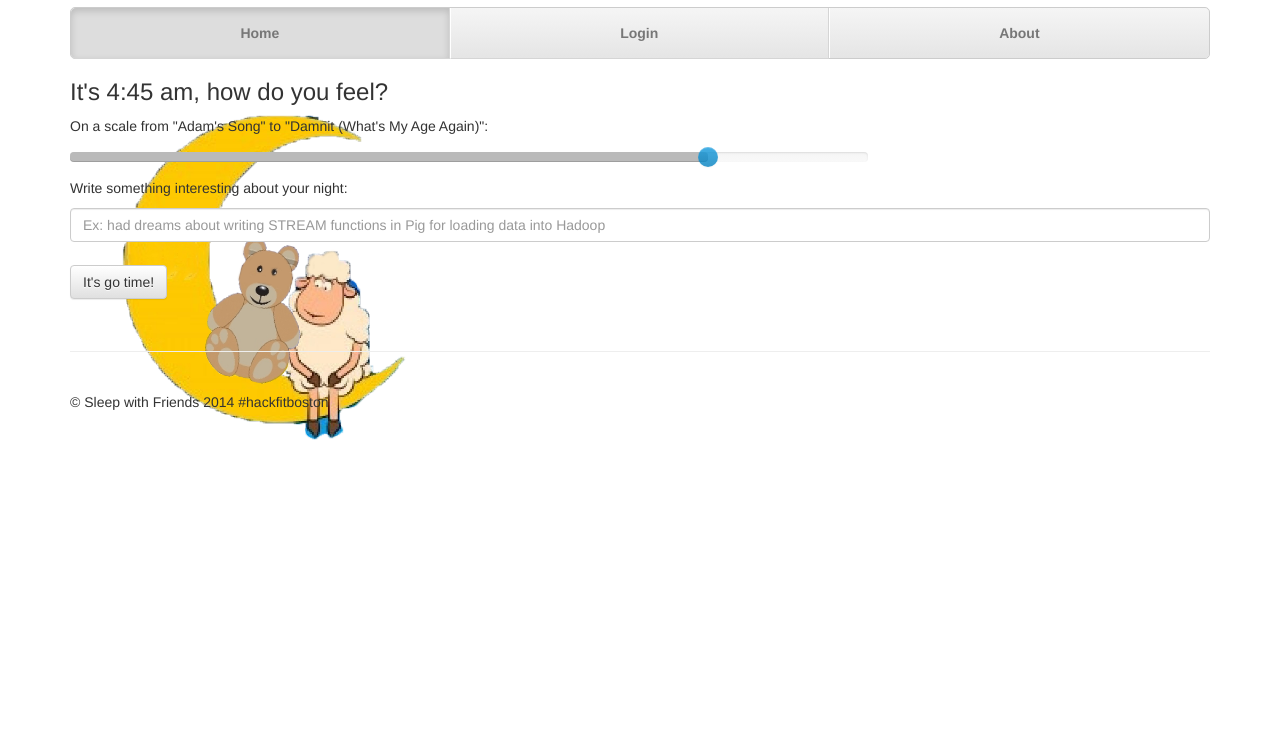
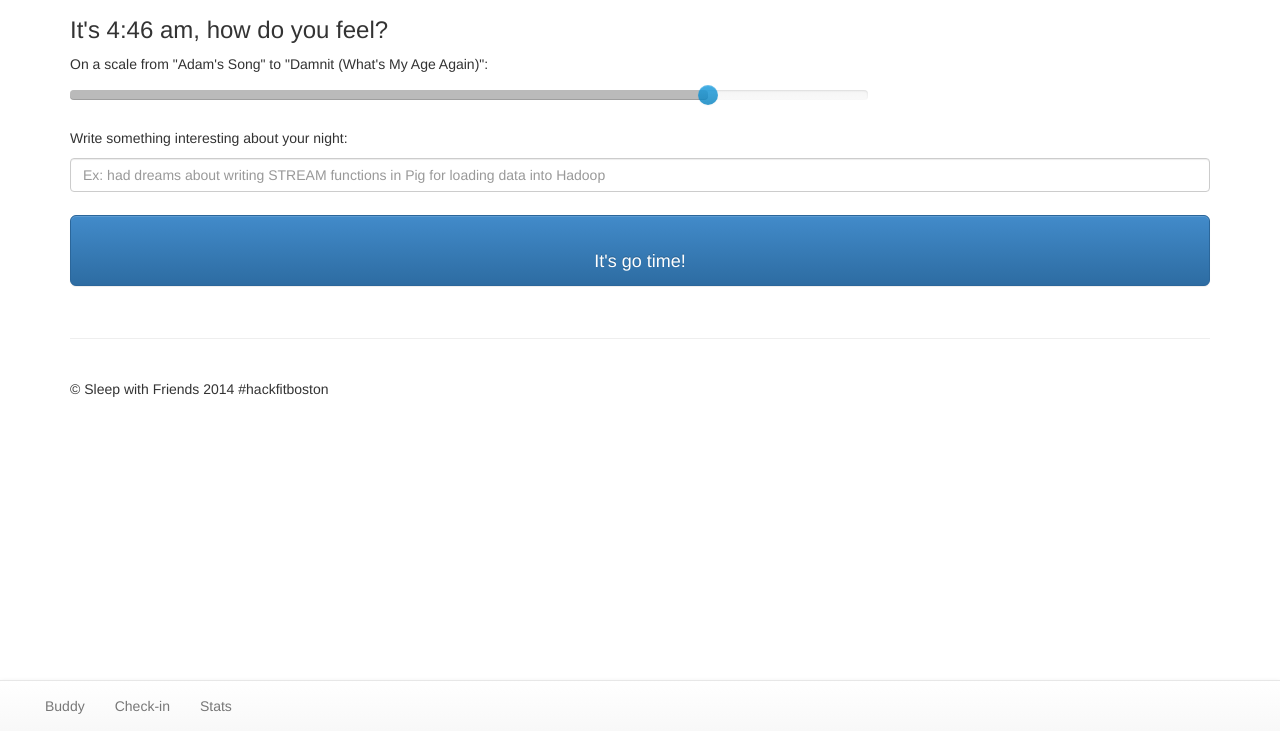
Before and after one commit to yaw2014/hackfitboston, a plain HTML site: page wake.html in a window 1280 px wide. Shown: the part 69-800 px from the top of the page. Drawn offline with Linux system fonts and the light colour scheme.

Commit message:
updates nav

```diff
--- a/css/index.css
+++ b/css/index.css
@@ -97,10 +97,15 @@ body {
 	padding: 1% 0 1% 0;
 }
 
-.moodNote {
-	padding: 1% 0 1% 0;
+.moodNote{
+	margin: 2% 0 1% 0;
 }
-.jumbotron h1{
+
+.startSleep button {
+	padding: 3% 0 1% 0;
+}
+
+.jumbotron h1 {
 	opacity: .8;
 	color: rgb(69, 168, 255);
 	text-shadow: 1px 1px 2px rgb(140, 149, 182);
@@ -108,11 +113,20 @@ body {
 
   body
   {
-      background-image:url("../img/logo.png");
+      /* background-image:url("../img/logo.png");*/
       background-repeat:no-repeat;
       background-size: 50%;
 	  background-position: -40px 74px;
   }
+
+  .dashboard body {
+ 		background-image:url("../img/logo.png");
+  }
+
+  .moodNote .form-conrol {
+  	height: 200px;
+  }
+
   /*img.logo{
   position: absolute;
   max-width: 65%;
--- a/wake.html
+++ b/wake.html
@@ -7,18 +7,13 @@
     <meta name="description" content="">
     <meta name="author" content="">
     <link rel="shortcut icon" href="../../assets/ico/favicon.ico">
-    <title>Sleep with Friends</title>
-	  <script src="js/jquery.js"></script>
+    <title>Sleep time...</title>
+    <script src="js/jquery.js"></script>
+    <script src="js/bootstrap/js/bootstrap.min.js"></script>
     <link href="js/bootstrap/css/bootstrap.min.css" rel="stylesheet">
     <link href="js/bootstrap/css/bootstrap-theme.min.css" rel="stylesheet">
+    <link href="css/bootstrap-slider.css" rel="stylesheet">
     <link href="css/index.css" rel="stylesheet">
-    <link href="css/bootstrap-slider.css" rel="stylesheet">
-
-    <!-- HTML5 shim and Respond.js IE8 support of HTML5 elements and media queries -->
-    <!--[if lt IE 9]>
-      <script src="https://oss.maxcdn.com/libs/html5shiv/3.7.0/html5shiv.js"></script>
-      <script src="https://oss.maxcdn.com/libs/respond.js/1.4.2/respond.min.js"></script>
-    <![endif]-->
   </head>
 
   <body>
@@ -27,16 +22,11 @@
 
       <div class="masthead">
         <h3 class="text-muted">Sleep with Friends</h3>
-        <ul class="nav nav-justified">
-          <li class="active"><a href="#">Home</a></li>
-          <li><a href="login.html">Login</a></li>
-          <li><a href="about.html">About</a></li>
-        </ul>
       </div>
 
       <!-- Moode Slider -->
       <div class="moodSlider">
-        <h3>It's 4:45 am, how do you feel?</h3>
+        <h3>It's 4:46 am, how do you feel?</h3>
         <p>On a scale from "Adam's Song" to "Damnit (What's My Age Again)":</p>
         <input id="moodSleepSlider" data-slider-id='moodSleepSlider' type="text" data-slider-min="0" data-slider-max="100" data-slider-step="1" data-slider-value="80"/>
       </div>
@@ -48,10 +38,36 @@
         <input type="text" class="form-control" placeholder="Ex: had dreams about writing STREAM functions in Pig for loading data into Hadoop">
       </div>
 
-    <!-- Go to Sleep button -->
+    <!-- Wake up button -->
     <div class="startSleep">
-      <button type="button" class="btn btn-default">It's go time!</button>
+      <button class="btn btn-lg btn-primary btn-block" type="submit">It's go time!</button>
     </div>
+
+    <!-- Bottom nav bar -->
+    <nav class="navbar navbar-default navbar-fixed-bottom" role="navigation">
+      <div class="container-fluid">
+        <!-- Brand and toggle get grouped for better mobile display -->
+        <div class="navbar-header">
+          <button type="button" class="navbar-toggle" data-toggle="collapse" data-target="#bs-example-navbar-collapse-1">
+            <span class="sr-only">Toggle navigation</span>
+            <span class="icon-bar"></span>
+            <span class="icon-bar"></span>
+            <span class="icon-bar"></span>
+          </button>
+          <a class="navbar-brand" href="#"></a>
+        </div>
+
+        <!-- Collect the nav links, forms, and other content for toggling -->
+        <div class="collapse navbar-collapse" id="bs-example-navbar-collapse-1">
+          <ul class="nav navbar-nav">
+            <li><a href="sleepbuddy.html">Buddy</a></li>
+            <li><a href="#">Check-in</a></li>
+            <li><a href="dashboard.html">Stats</a></li>
+          </ul>
+
+        </div><!-- /.navbar-collapse -->
+      </div><!-- /.container-fluid -->
+    </nav>
 
       <!-- Site footer -->
       <div class="footer">
```
Also changed, not shown: sleep.html (+32 -16 lines), sleepbuddy.html (+1 -1 lines).
